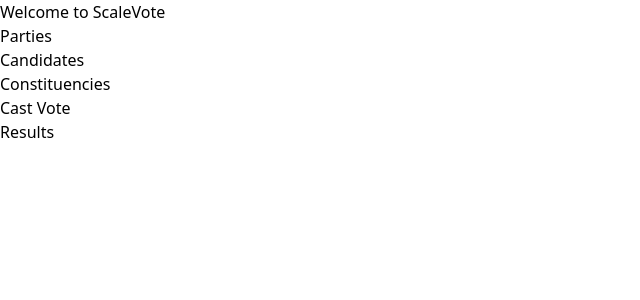
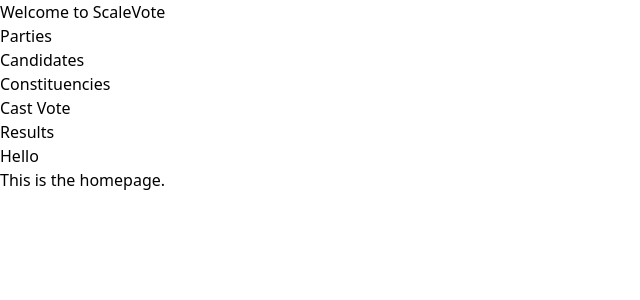
Before and after one commit to bhaambhu/scalevote-frontend, a React (Vite) app: page / in a window 1280 px wide. Shown: the top 300 px of the page, without its empty margins (0-640 px from the left). Built offline with nearby package versions, Linux system fonts and the light colour scheme.

Commit message:
Added homepage

```diff
--- a/src/App.tsx
+++ b/src/App.tsx
@@ -7,12 +7,14 @@
 import Results from "./pages/Results";
 import NotFound from "./pages/NotFound";
 import { BASE_URL } from "./utils/constants";
+import Home from "./pages/Home";
 
 const router = createBrowserRouter([
   {
     path: "/",
     element: <RootLayout />,
     children: [
+      { path: BASE_URL + "", element: <Home /> },
       { path: BASE_URL + "parties", element: <Parties /> },
       { path: BASE_URL + "candidates", element: <Candidates /> },
       { path: BASE_URL + "constituencies", element: <Constituencies /> },
--- /dev/null
+++ b/src/pages/Home.tsx
@@ -0,0 +1,10 @@
+import React from "react";
+
+const Home: React.FC = () => (
+  <div>
+    <h1>Hello</h1>
+    <p>This is the homepage.</p>
+  </div>
+);
+
+export default Home;
```
